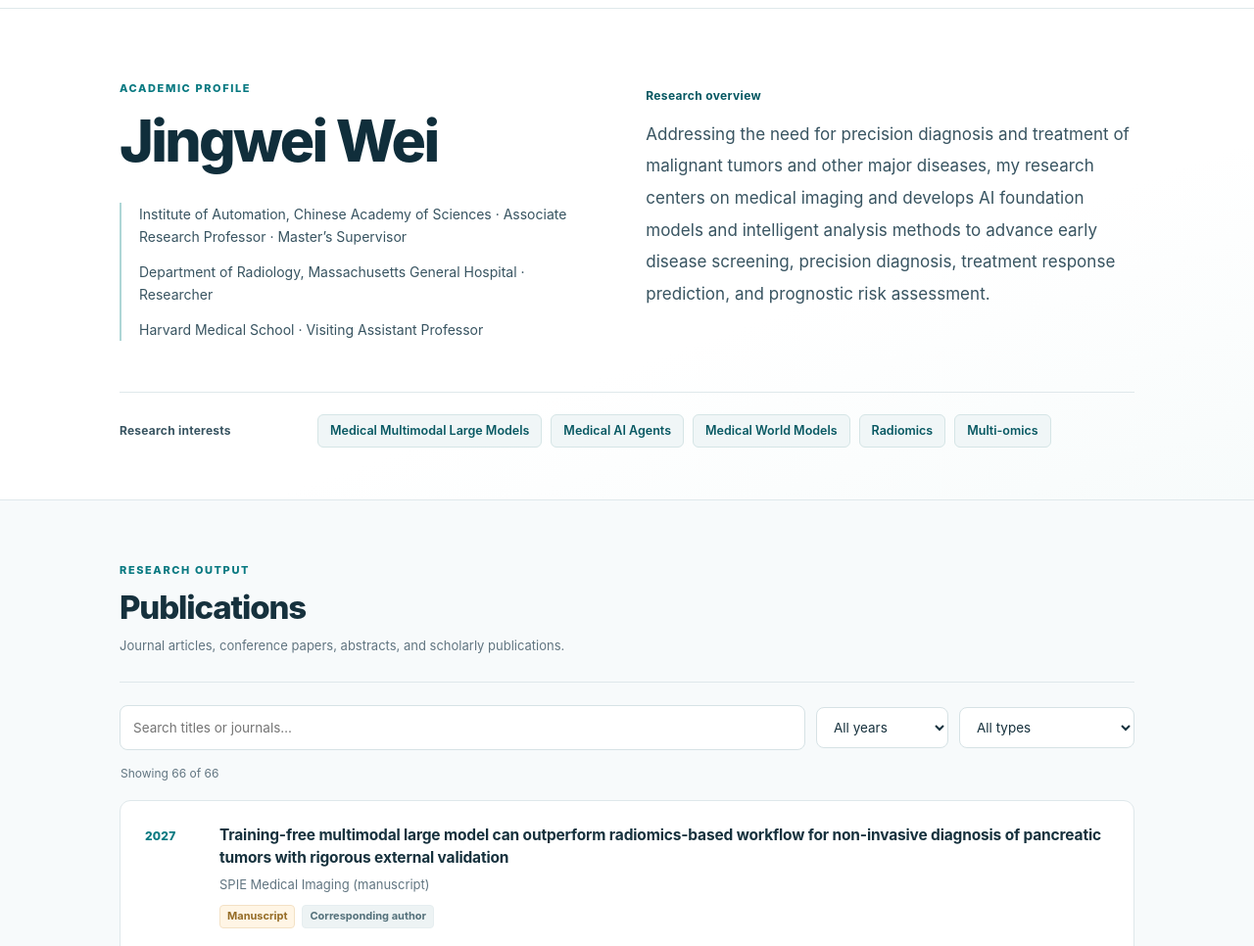
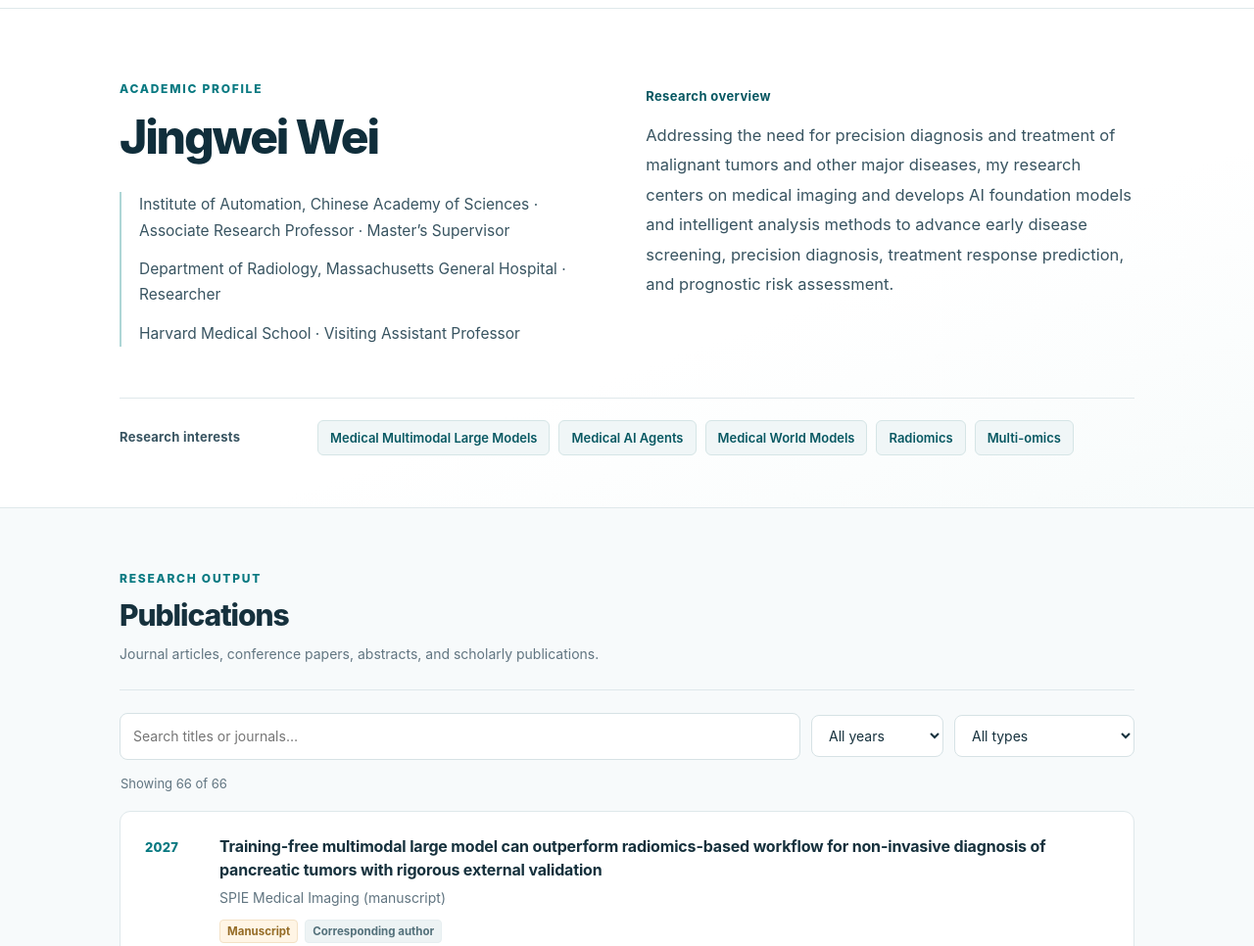
Before and after one commit to weijingwei-AI-research/weijingwei-AI-research.github.io, a plain HTML site: page index.html in a window 1280 px wide. Shown: the part 60-1026 px from the top of the page at 98% size. Drawn offline with Linux system fonts and the light colour scheme.

Commit message:
Harmonize academic homepage font scale and readability

```diff
--- a/index.html
+++ b/index.html
@@ -4,13 +4,13 @@
 :root{--ink:#16313d;--ink-soft:#385461;--muted:#617581;--accent:#087981;--accent-dark:#075862;--border:#dfe8eb;--surface:#ffffff;--background:#f7fafb;--tint:#f0f6f7}
 *{box-sizing:border-box}
 html{scroll-behavior:smooth}
-body{margin:0;background:var(--background);color:var(--ink);font:15.5px/1.65 -apple-system,BlinkMacSystemFont,"Segoe UI","Helvetica Neue",Arial,"Noto Sans SC","PingFang SC","Microsoft YaHei",sans-serif;-webkit-font-smoothing:antialiased}
+body{margin:0;background:var(--background);color:var(--ink);font:16px/1.68 -apple-system,BlinkMacSystemFont,"Segoe UI","Helvetica Neue",Arial,"Noto Sans SC","PingFang SC","Microsoft YaHei",sans-serif;-webkit-font-smoothing:antialiased}
 a{color:var(--accent-dark);text-underline-offset:3px}
 button,input,select{font:inherit}
 .shell{max-width:1120px;margin:0 auto;padding:0 42px}
 .header{background:#fff;border-bottom:1px solid var(--border);position:sticky;top:0;z-index:12}
 .nav{min-height:68px;display:flex;align-items:center;justify-content:space-between;gap:20px}
-.logo{font-size:18px;font-weight:770;letter-spacing:-.025em;color:var(--ink);text-decoration:none;white-space:nowrap}
+.logo{font-size:17px;font-weight:770;letter-spacing:-.025em;color:var(--ink);text-decoration:none;white-space:nowrap}
 .logo em{font-style:normal;color:var(--accent)}
 .navlinks{display:flex;align-items:center;gap:26px}
 .navlinks>a{font-size:13px;font-weight:650;text-decoration:none;color:var(--ink-soft)}
@@ -19,45 +19,45 @@ button,input,select{font:inherit}
 .profile{background:linear-gradient(160deg,#fff 0%,#fff 62%,#f7fbfb 100%);border-bottom:1px solid var(--border)}
 .profile .shell{padding-top:72px;padding-bottom:53px}
 .profile-grid{display:grid;grid-template-columns:minmax(0,.96fr) minmax(0,1.04fr);gap:clamp(46px,6vw,86px);align-items:start}
-.eyebrow{color:var(--accent);font-size:11px;font-weight:800;letter-spacing:.145em;text-transform:uppercase}
-.profile h1{font-size:clamp(44px,4.75vw,59px);font-weight:790;line-height:1.13;letter-spacing:-.045em;margin:12px 0 29px;color:#102e3b}
-.affiliations{border-left:2px solid #aed6d6;padding-left:18px;display:flex;flex-direction:column;gap:13px;color:var(--ink-soft);font-size:14px;line-height:1.65}
+.eyebrow{color:var(--accent);font-size:12px;font-weight:800;letter-spacing:.145em;text-transform:uppercase}
+.profile h1{font-size:clamp(40px,4vw,48px);font-weight:790;line-height:1.13;letter-spacing:-.045em;margin:12px 0 29px;color:#102e3b}
+.affiliations{border-left:2px solid #aed6d6;padding-left:18px;display:flex;flex-direction:column;gap:13px;color:var(--ink-soft);font-size:15.5px;line-height:1.7}
 .profile-about{padding-top:3px}
-.overview-label{display:inline-block;font-size:12px;font-weight:750;letter-spacing:.03em;color:var(--accent-dark);margin-bottom:13px}
-.research-summary{font-size:17px;color:var(--ink-soft);line-height:1.92;letter-spacing:.002em;margin:0;max-width:560px}
+.overview-label{display:inline-block;font-size:13px;font-weight:750;letter-spacing:.03em;color:var(--accent-dark);margin-bottom:13px}
+.research-summary{font-size:16.5px;color:var(--ink-soft);line-height:1.85;letter-spacing:.002em;margin:0;max-width:560px}
 .interest-band{display:grid;grid-template-columns:170px 1fr;gap:32px;margin-top:52px;padding-top:22px;border-top:1px solid var(--border);align-items:center}
-.focus-label{font-size:12px;font-weight:720;color:var(--ink-soft);letter-spacing:.02em}
+.focus-label{font-size:13px;font-weight:720;color:var(--ink-soft);letter-spacing:.02em}
 .chips{display:flex;gap:9px;flex-wrap:wrap}
-.chip{border:1px solid #d5e5e6;background:var(--tint);padding:7px 12px;color:var(--accent-dark);border-radius:6px;font-size:12.5px;font-weight:560;line-height:1.4}
+.chip{border:1px solid #d5e5e6;background:var(--tint);padding:8px 12px;color:var(--accent-dark);border-radius:6px;font-size:13px;font-weight:560;line-height:1.4}
 .main{padding-top:62px;padding-bottom:94px}
 .section{scroll-margin-top:95px}
 .sectionhead{border-bottom:1px solid var(--border);padding-bottom:25px;margin-bottom:23px}
-.sectionhead h2{font-size:33px;font-weight:760;line-height:1.25;letter-spacing:-.035em;margin:9px 0 8px}
-.sectionhead .lead{margin:0;color:var(--muted);font-size:13px;line-height:1.65;max-width:750px}
+.sectionhead h2{font-size:30px;font-weight:760;line-height:1.25;letter-spacing:-.035em;margin:9px 0 8px}
+.sectionhead .lead{margin:0;color:var(--muted);font-size:14px;line-height:1.65;max-width:750px}
 .filters{display:flex;align-items:center;gap:11px;flex-wrap:wrap;margin-bottom:14px}
-.filters input,.filters select{background:white;color:var(--ink);border:1px solid #d6e2e5;border-radius:8px;padding:11px 13px;font-size:13.5px;outline-offset:2px}
+.filters input,.filters select{background:white;color:var(--ink);border:1px solid #d6e2e5;border-radius:8px;padding:11px 13px;font-size:14px;outline-offset:2px}
 .filters input{flex:1 1 300px;min-width:180px}
 .filters select{flex:0 1 auto;min-width:135px}
 .filters input:focus,.filters select:focus{border-color:var(--accent);outline:2px solid #d2e9e9}
-.count{font-size:12px;color:var(--muted);margin:13px 1px 17px}
+.count{font-size:13px;color:var(--muted);margin:13px 1px 17px}
 .paperlist{background:var(--surface);border:1px solid var(--border);border-radius:11px;overflow:hidden}
 .paper{display:grid;grid-template-columns:56px minmax(0,1fr);gap:20px;padding:23px 25px;border-bottom:1px solid #eaf0f1}
 .paper:last-child{border-bottom:0}
 .paper:hover{background:#fbfdfd}
-.year{font-size:12px;font-weight:770;color:var(--accent);letter-spacing:.015em;padding-top:3px}
-.paper h3{margin:0;font-size:15.5px;line-height:1.5;letter-spacing:-.01em;font-weight:680;color:var(--ink)}
-.venue{font-size:13px;line-height:1.55;color:var(--muted);margin:6px 0 11px}
+.year{font-size:13px;font-weight:770;color:var(--accent);letter-spacing:.015em;padding-top:3px}
+.paper h3{margin:0;font-size:16px;line-height:1.5;letter-spacing:-.01em;font-weight:680;color:var(--ink)}
+.venue{font-size:14px;line-height:1.55;color:var(--muted);margin:6px 0 11px}
 .tags{display:flex;flex-wrap:wrap;gap:7px;align-items:center}
-.tag{display:inline-flex;align-items:center;background:#edf3f4;color:#54717b;border:1px solid #e6eef0;border-radius:4px;font-size:11px;font-weight:650;line-height:1.4;padding:3px 7px}
+.tag{display:inline-flex;align-items:center;background:#edf3f4;color:#54717b;border:1px solid #e6eef0;border-radius:4px;font-size:11.5px;font-weight:650;line-height:1.4;padding:3px 7px}
 .tag.status{background:#fff5e5;border-color:#f3e1c5;color:#956c26}
-.tags a{font-size:12px;font-weight:700;text-decoration:none;color:var(--accent-dark);margin-left:auto;padding:3px 0}
+.tags a{font-size:13px;font-weight:700;text-decoration:none;color:var(--accent-dark);margin-left:auto;padding:3px 0}
 .tags a:hover{text-decoration:underline}
 .notice{margin:28px 0 0;border-top:1px solid var(--border);padding-top:16px;color:#71828a;font-size:12px;line-height:1.7}
 .empty{display:none;padding:30px;text-align:center;color:var(--muted);border:1px dashed #d2dfe1;border-radius:9px}
 .footer{background:white;border-top:1px solid var(--border);padding:26px 0;color:#71828a;font-size:12px}
 .footflex{display:flex;justify-content:space-between;gap:16px;flex-wrap:wrap}
 @media(max-width:900px){.shell{padding:0 28px}.profile-grid{grid-template-columns:1fr;gap:33px}.profile .shell{padding-top:52px;padding-bottom:38px}.profile h1{margin-bottom:23px}.research-summary{max-width:760px}.interest-band{grid-template-columns:1fr;gap:12px;margin-top:37px;padding-top:21px}}
-@media(max-width:600px){body{font-size:15px}.shell{padding:0 20px}.nav{min-height:63px}.logo{font-size:17px}.navlinks{gap:13px}.navlinks>a{font-size:12px}.navlinks .lang{padding:9px 11px}.profile .shell{padding-top:37px;padding-bottom:31px}.profile h1{font-size:45px;margin:10px 0 21px}.affiliations{font-size:13.5px;gap:9px;padding-left:14px}.profile-grid{gap:28px}.research-summary{font-size:15.5px;line-height:1.85}.interest-band{margin-top:30px}.chip{font-size:12px;padding:6px 9px}.main{padding-top:44px;padding-bottom:67px}.sectionhead h2{font-size:28px}.sectionhead{padding-bottom:21px;margin-bottom:19px}.filters{gap:8px}.filters input{flex-basis:100%;width:100%}.filters select{flex:1;min-width:0}.paper{grid-template-columns:43px minmax(0,1fr);gap:8px;padding:18px 14px}.year{font-size:11.5px}.paper h3{font-size:14.5px}.venue{font-size:12.5px}.tags a{margin-left:0}.footer{font-size:11px}}
+@media(max-width:600px){body{font-size:15px}.shell{padding:0 20px}.nav{min-height:63px}.logo{font-size:17px}.navlinks{gap:13px}.navlinks>a{font-size:12px}.navlinks .lang{padding:9px 11px}.profile .shell{padding-top:37px;padding-bottom:31px}.profile h1{font-size:39px;margin:10px 0 21px}.affiliations{font-size:14.5px;gap:9px;padding-left:14px}.profile-grid{gap:28px}.research-summary{font-size:15.5px;line-height:1.85}.interest-band{margin-top:30px}.chip{font-size:12.5px;padding:7px 10px}.main{padding-top:44px;padding-bottom:67px}.sectionhead h2{font-size:26px}.sectionhead{padding-bottom:21px;margin-bottom:19px}.filters{gap:8px}.filters input{flex-basis:100%;width:100%}.filters select{flex:1;min-width:0}.paper{grid-template-columns:43px minmax(0,1fr);gap:8px;padding:18px 14px}.year{font-size:12px}.paper h3{font-size:15px}.venue{font-size:13px}.tags a{margin-left:0}.footer{font-size:11px}}
 
 </style></head><body>
 <header class="header"><div class="shell nav"><a href="#top" class="logo">Jingwei Wei<em>.</em></a><nav class="navlinks" aria-label="Navigation"><a href="#publications">Publications</a><a class="lang" href="zh/">中文</a></nav></div></header>
```
